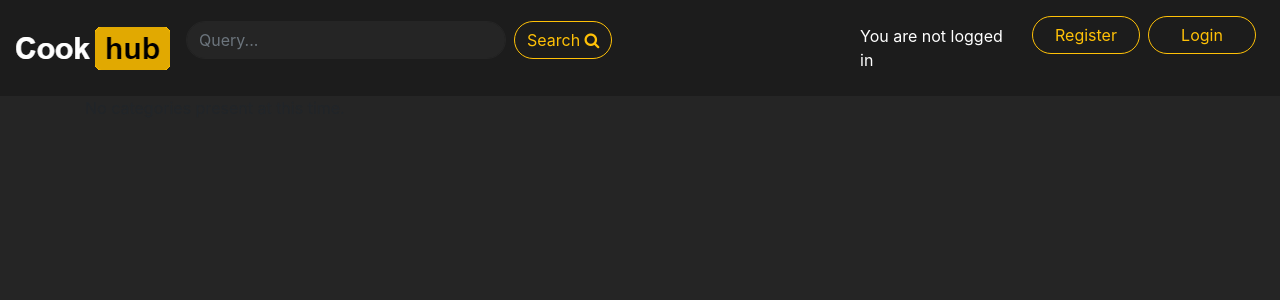
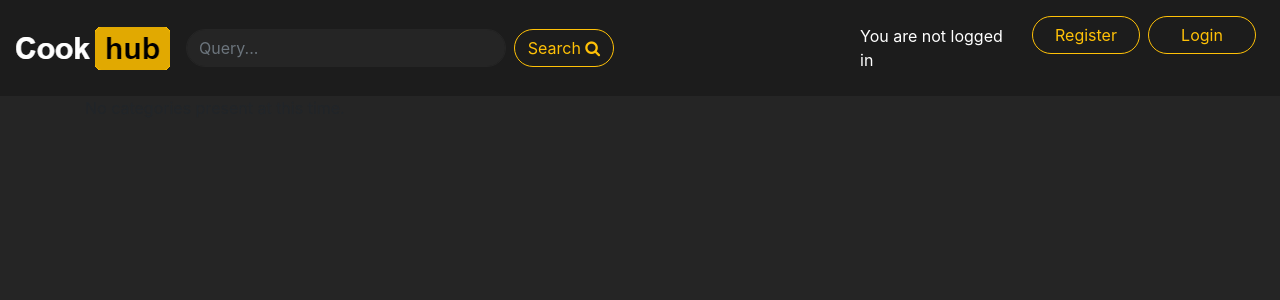
Before and after one commit to Konrad9/cookhub, a Django app: page /categories/ in a window 1280 px wide. Shown: the top 300 px of the page. Run offline with Django 3.2, Linux system fonts and the light colour scheme; data that the repository does not hold is empty; some libraries are stand-ins or nearby versions.

Commit message:
New search query design fix

```diff
--- a/cookhub/templates/cookhub/base.html
+++ b/cookhub/templates/cookhub/base.html
@@ -37,7 +37,7 @@
         <div class="collapse navbar-collapse pr-3" id="navbarCollapse">
             <ul class="navbar-nav mt-0 mr-auto">
 
-                    <li class="form-group">
+                    <li class="form-group mb-0">
 
                         <input class="form-control mb-0 ml-0 mr-sm-2"
                                type="text"
@@ -52,7 +52,7 @@
                     <li class="nav-item">
                         <button class="btn btn-outline-warning my-2 my-sm-0"
                                 type="submit"
-                                style="border-radius:10rem">Search <i class="fa fa-search"></i>
+                                style="border-radius:10rem; width: 100px; min-width: 100%">Search <i class="fa fa-search"></i>
                         </button>
                     </li>
                 </form>
```
